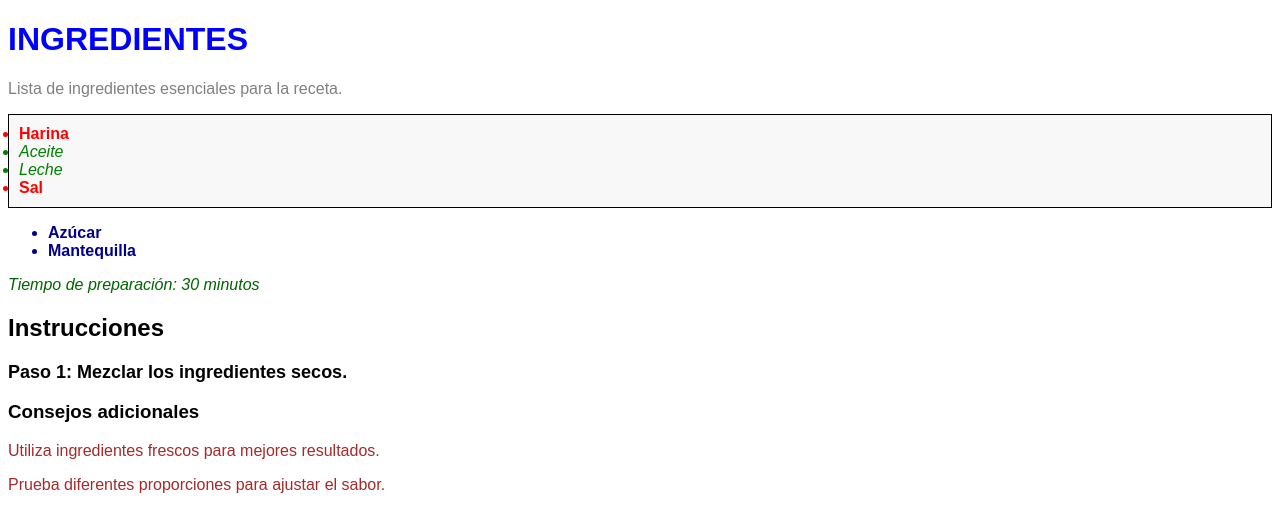
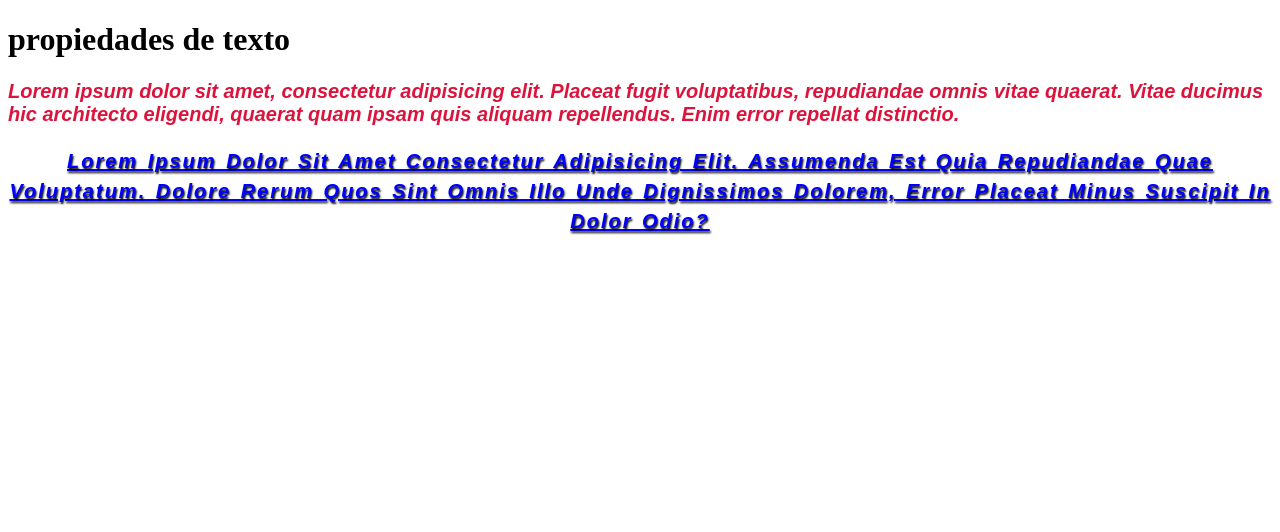
Before and after one commit to ecamilogp/curso-de-css, a Vue app: page / in a window 1280 px wide. Shown: the top 532 px of the page. Built offline with nearby package versions, Linux system fonts and the light colour scheme; the HTML template or start-up script is replaced by a standard one.

Commit message:
propiedades basicas de texto

```diff
--- a/src/component/EjerciciosCss.vue
+++ b/src/component/EjerciciosCss.vue
@@ -1,100 +1,42 @@
 <template>
-  <!-- Ejemplo de selector de ID -->
-  <h1 id="titulo">Ingredientes</h1>
+  <h1>propiedades de texto</h1>
+  <p>
+    Lorem ipsum dolor sit amet, consectetur adipisicing elit. Placeat fugit voluptatibus,
+    repudiandae omnis vitae quaerat. Vitae ducimus hic architecto eligendi, quaerat quam ipsam quis
+    aliquam repellendus. Enim error repellat distinctio.
+  </p>
 
-  <!-- Ejemplo de selector de etiqueta -->
-  <p id="parrafo-general">Lista de ingredientes esenciales para la receta.</p>
-
-  <!-- Ejemplo de selector de clase -->
-  <div class="contenedor-lista">
-    <ul>
-      <li class="ingrediente-faltante">Harina</li>
-      <li class="ingrediente-presente">Aceite</li>
-      <li class="ingrediente-presente">Leche</li>
-      <li class="ingrediente-faltante">Sal</li>
-    </ul>
-  </div>
-
-  <!-- Ejemplo de selector de hijo directo -->
-  <div id="seccion-lista">
-    <ul>
-      <li>Azúcar</li>
-      <li>Mantequilla</li>
-    </ul>
-  </div>
-
-  <!-- Ejemplo de selector de descendiente -->
-  <section id="zona-receta">
-    <div>
-      <p>Tiempo de preparación: 30 minutos</p>
-    </div>
-  </section>
-
-  <!-- Ejemplo de selector de hermano adyacente -->
-  <h2 id="subtitulo">Instrucciones</h2>
-  <p id="primer-paso">Paso 1: Mezclar los ingredientes secos.</p>
-
-  <!-- Ejemplo de selector de hermanos generales -->
-  <h3 id="consejos">Consejos adicionales</h3>
-  <p id="consejo-uno">Utiliza ingredientes frescos para mejores resultados.</p>
-  <p id="consejo-dos">Prueba diferentes proporciones para ajustar el sabor.</p>
+  <p class="text">
+    Lorem ipsum dolor sit amet consectetur adipisicing elit. Assumenda est quia repudiandae quae
+    voluptatum. Dolore rerum quos sint omnis illo unde dignissimos dolorem, error placeat minus
+    suscipit in dolor odio?
+  </p>
 </template>
 
 <style scoped>
-/* Ejemplo de selector de ID */
-#titulo {
-  text-transform: uppercase;
-  color: blue;
+p {
+  color: crimson;
+  font-family: sans-serif;
+  font-size: 20px;
+  font-weight: bolder;
+  font-style: italic;
+  font-variant: normal;
+
+  /* podemos usar todo en una sola linea con font
+   pero es importante conservar el orden para poder hacer el efecto cascada
+
+  font: italic small-caps bold 20px sans-serif; */
 }
 
-#parrafo-general {
-  font-size: 16px;
-  color: gray;
-}
-
-#seccion-lista > ul > li {
-  font-weight: bold;
-  color: darkblue;
-}
-
-#zona-receta p {
-  color: darkgreen;
-  font-style: italic;
-}
-
-#subtitulo + p {
-  font-size: 18px;
-  font-weight: bold;
-}
-
-#consejos ~ p {
-  color: brown;
-}
-
-/* Ejemplo de selector de clase */
-.ingrediente-faltante {
-  color: red;
-  font-weight: bold;
-}
-
-.ingrediente-presente {
-  color: green;
-  font-style: italic;
-}
-
-.contenedor-lista ul {
-  border: 1px solid black;
-  padding: 10px;
-  background-color: #f8f8f8;
-}
-
-/* Ejemplo de selector universal */
-* {
-  font-family: Arial, sans-serif;
-}
-
-/* Ejemplo de selector de etiqueta */
-p {
-  margin-bottom: 10px;
+.text {
+  color: blue;
+  text-align: center;
+  text-decoration: underline;
+  text-transform: capitalize;
+  letter-spacing: 2px;
+  word-spacing: 2px;
+  line-height: 1.5;
+  white-space: normal;
+  text-shadow: 1px 2px 2px black;
 }
 </style>
```
